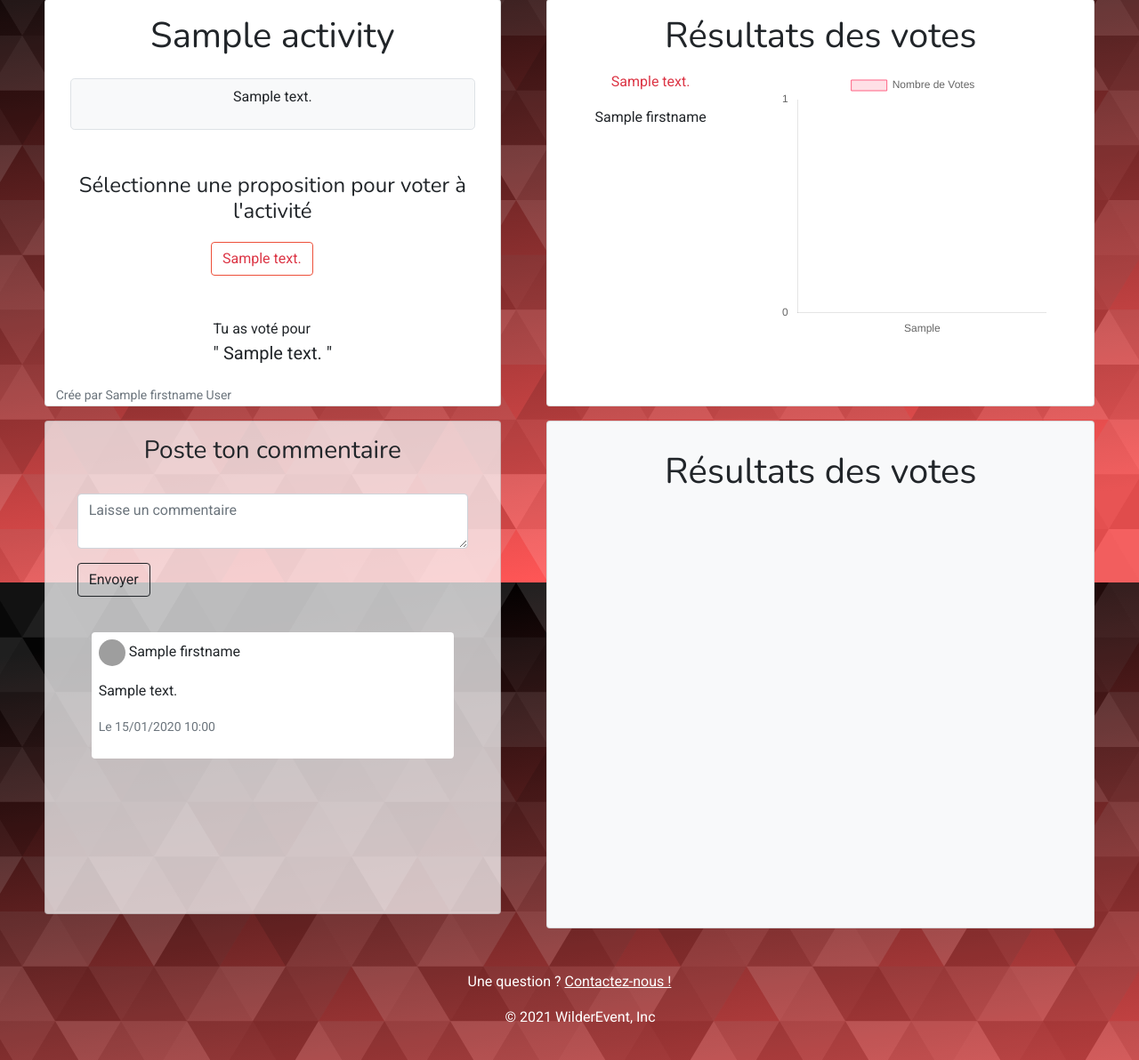
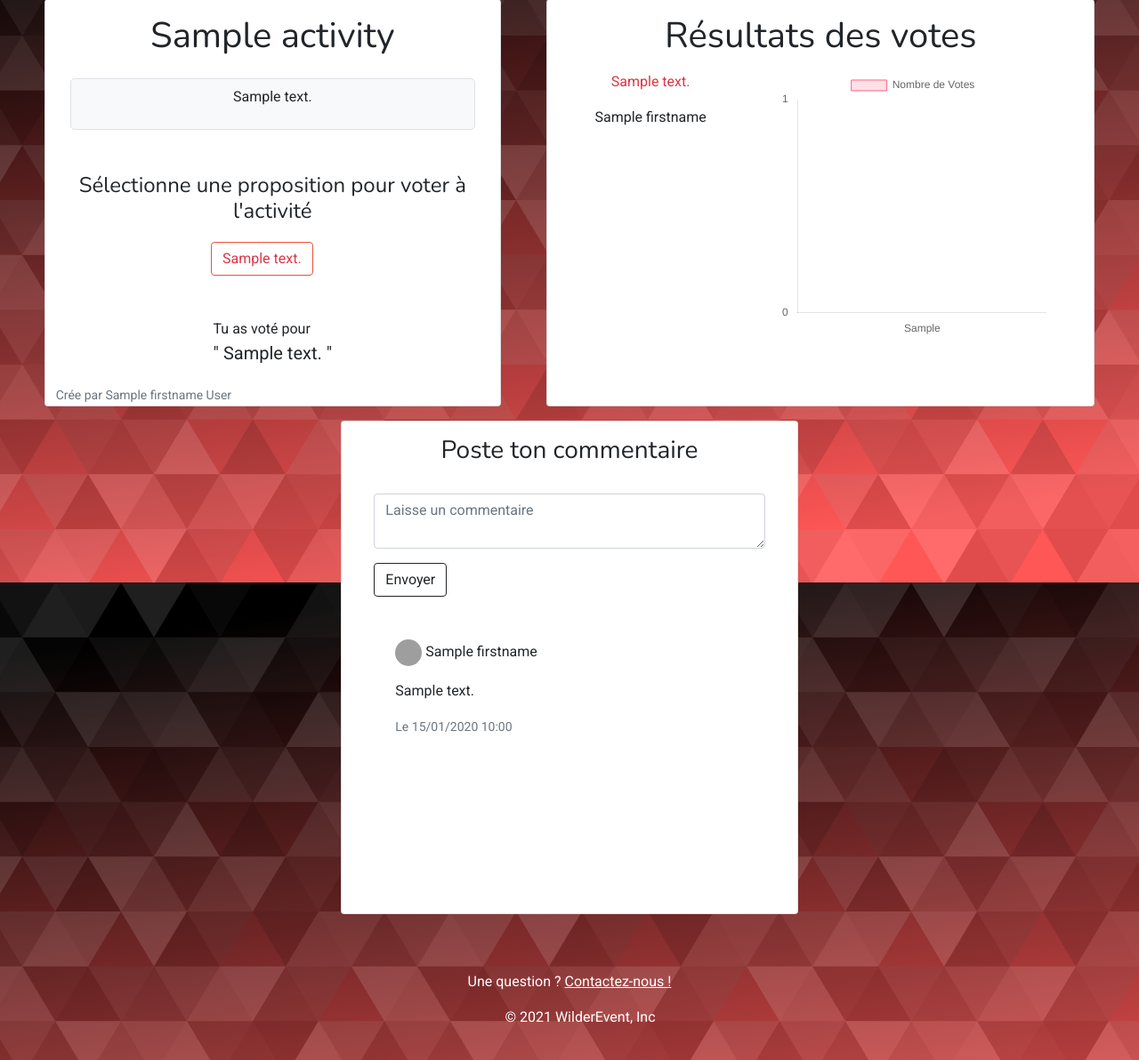
Before and after one commit to WildCodeSchool/bordeaux-p2-202109-damieux, a PHP site: template src/View/Activity/show.html.twig in a window 1280 px wide. Shown: the part 145-1337 px from the top of the page at 89% size. Run offline with PHP 8.4, Linux system fonts and the light colour scheme; the template is opened without the code that fills it: most values are stand-ins (such as "Sample title", 1, 10 or a date in 2020); a map, chart or similar area stays blank; some libraries are stand-ins or nearby versions; grey boxes are pictures that could not be loaded.

Commit message:
delete canvas

```diff
--- a/src/View/Activity/show.html.twig
+++ b/src/View/Activity/show.html.twig
@@ -74,7 +74,7 @@
             </div>
             </div>
         </div>
-        <div class="card col-sm-12 col-lg-5 mx-auto mb-3 bg-light bg-opacity-75">
+        <div class="card col-sm-12 col-lg-5 mx-auto mb-3">
             <div class="mt-3 text-center">
                 <h2 class="fs-3">Poste ton commentaire</h2>
             </div>
@@ -103,12 +103,6 @@
                  </div>
              </div>
          </div>
-            <div class ="card col-sm-12 col-lg-6 mx-auto bg-light text-center p-3">
-                <h2 class="m-3 fs-1">Résultats des votes</h2>
-                <div>
-                <canvas id="myChart" width="300" height="300" data-count="{{ vote_count_by_answer|join(',') }}" data-answers="{{ chart_proposes|join(',') }}"></canvas>
-            </div>
-        </div>
     </div>
     {% if(session.register.is_admin) %}
         <form class="d-flex justify-content-center mt-5 mb-5" action="/activite/modif-active" method="POST">
--- a/src/View/userData/formRegister.html.twig
+++ b/src/View/userData/formRegister.html.twig
@@ -8,7 +8,7 @@
 <div class="text-center mt-5 text-white">
     <h1>Inscription</h1>
 </div>
-<div class="row m-auto d-flex justify-content-center mt-4 w-75">
+<div class="row m-auto d-flex justify-content-center mt-4 mb-5 w-75">
     <form class="col col-lg-4 col-md-6 col-sm-10 border rounded p-4 bg-white bg-opacity-75" method="post">
         <i class="fas fa-user-edit fa-2x d-flex justify-content-center mb-3"></i>
         <div class="form-group form-floating">
```
